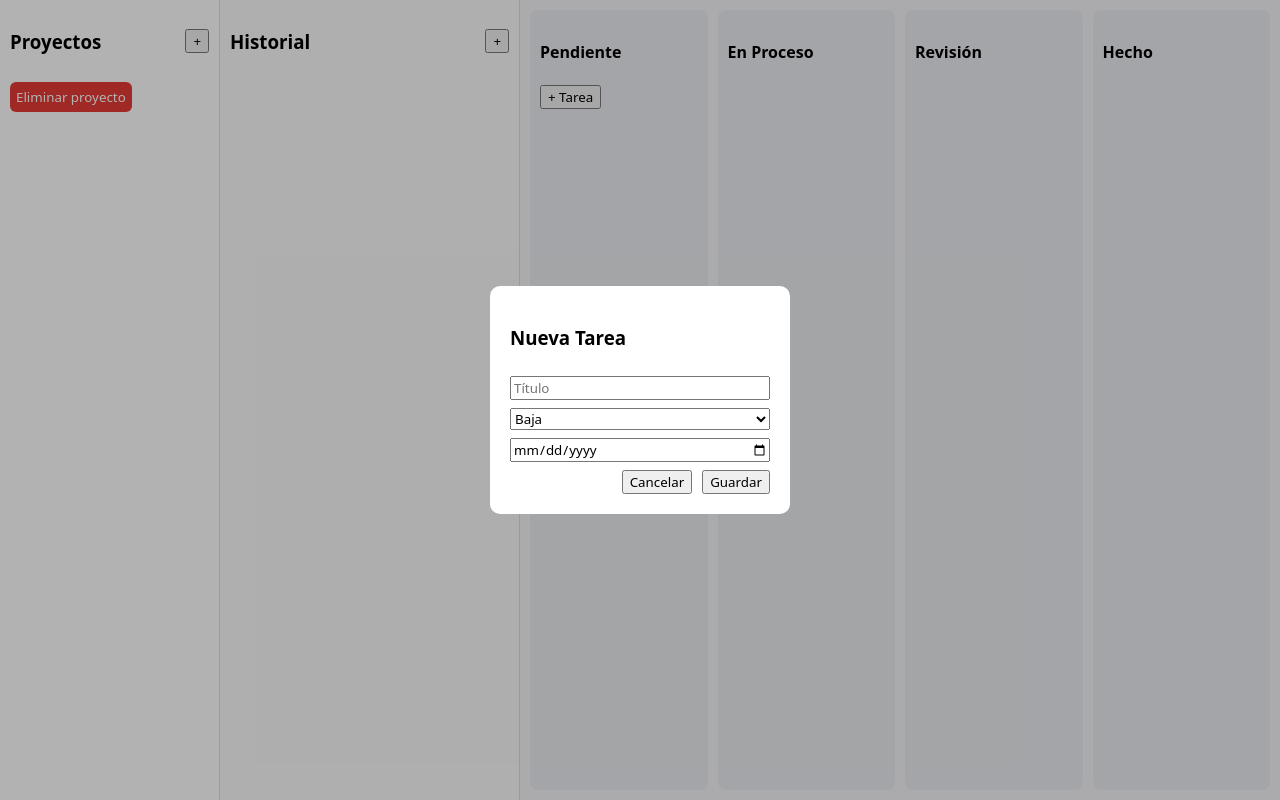
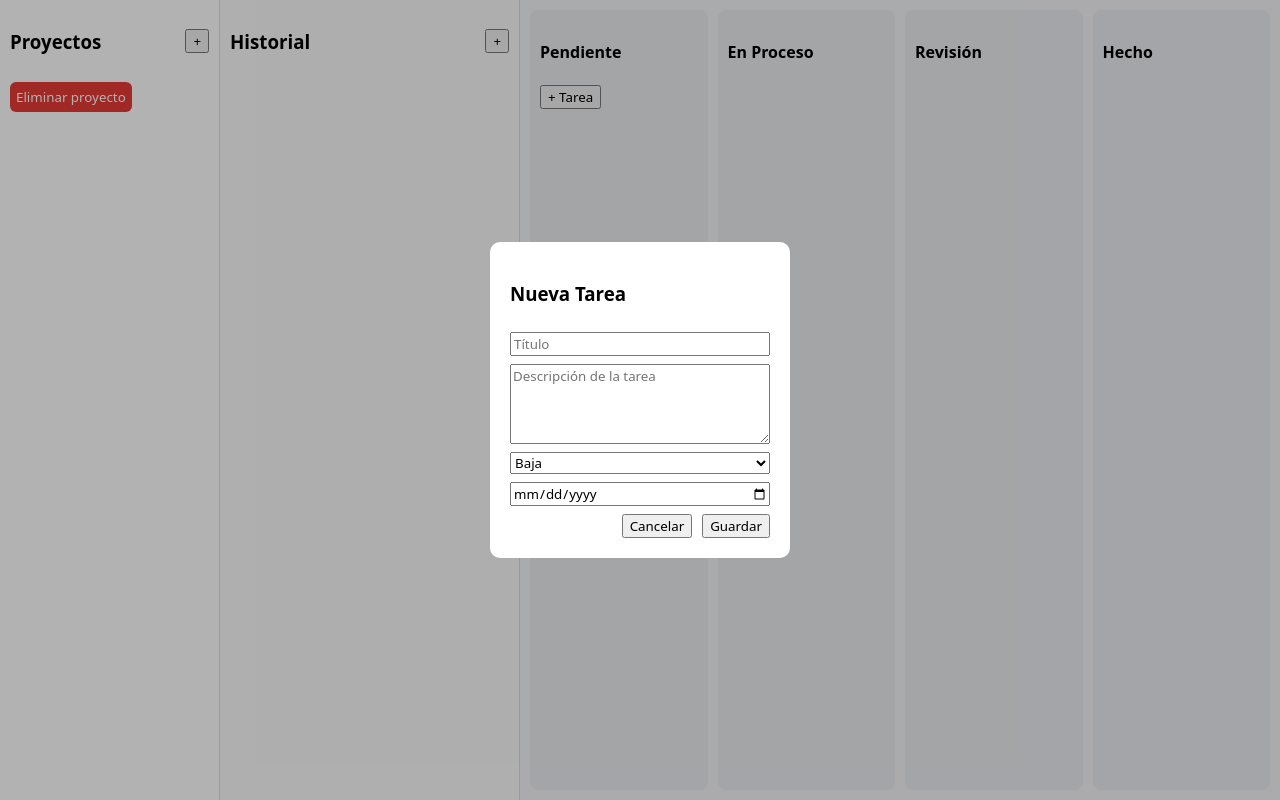
Before and after one commit to Pier0VC/MisControl-App, a plain HTML site: page index.html in a window 1280 px wide. Both pictures are taken after a click on the button "+ Tarea". Drawn offline with Linux system fonts and the light colour scheme; no server answers.

Commit message:
Update index.html

```diff
--- a/index.html
+++ b/index.html
@@ -80,6 +80,7 @@
   <div class="modal-content">
     <h3>Nueva Tarea</h3>
     <input id="taskTitle" placeholder="Título">
+    <textarea id="taskDescription" placeholder="Descripción de la tarea"></textarea>
     <select id="taskPriority">
       <option value="low">Baja</option>
       <option value="medium">Media</option>
```
